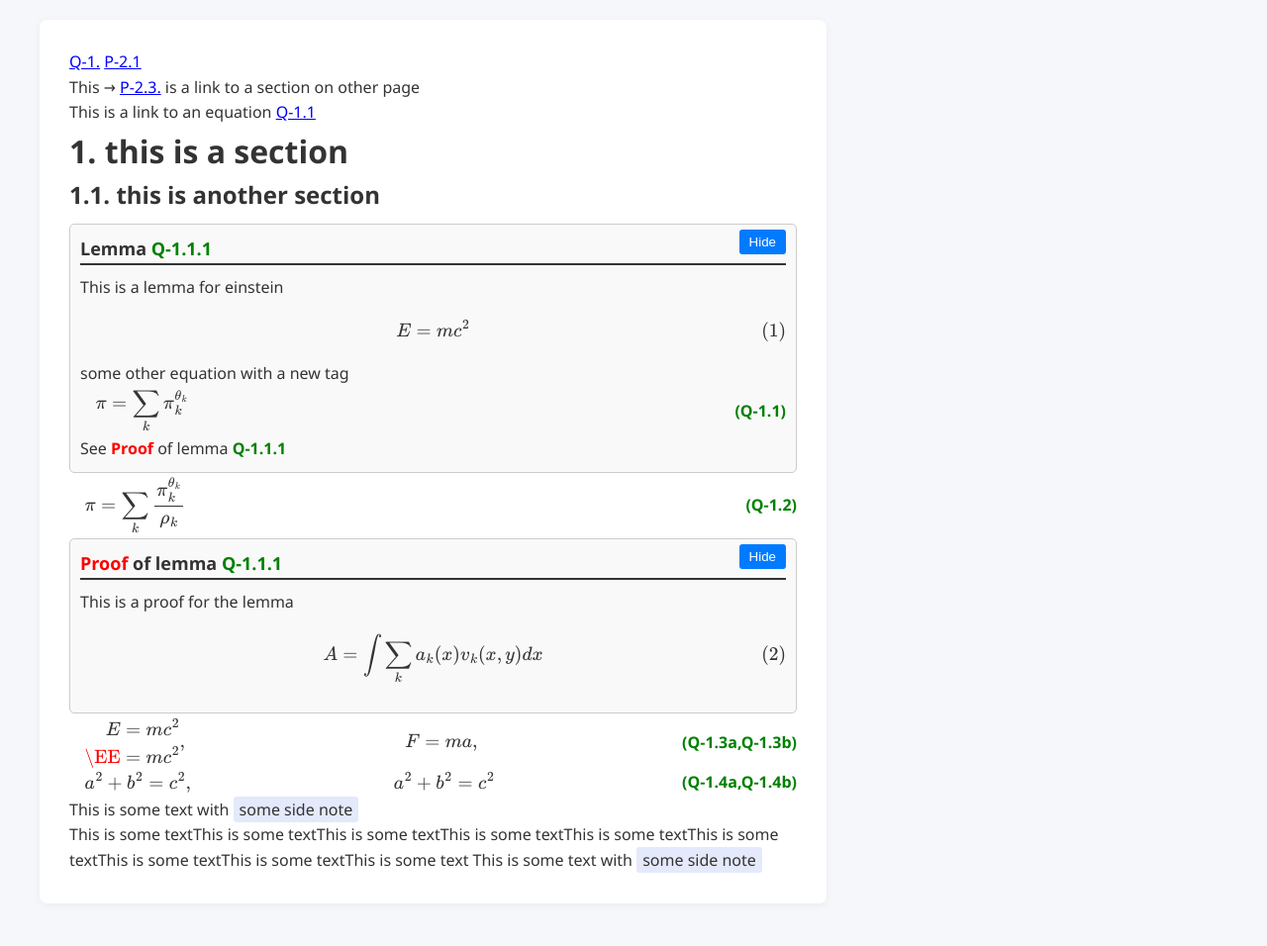
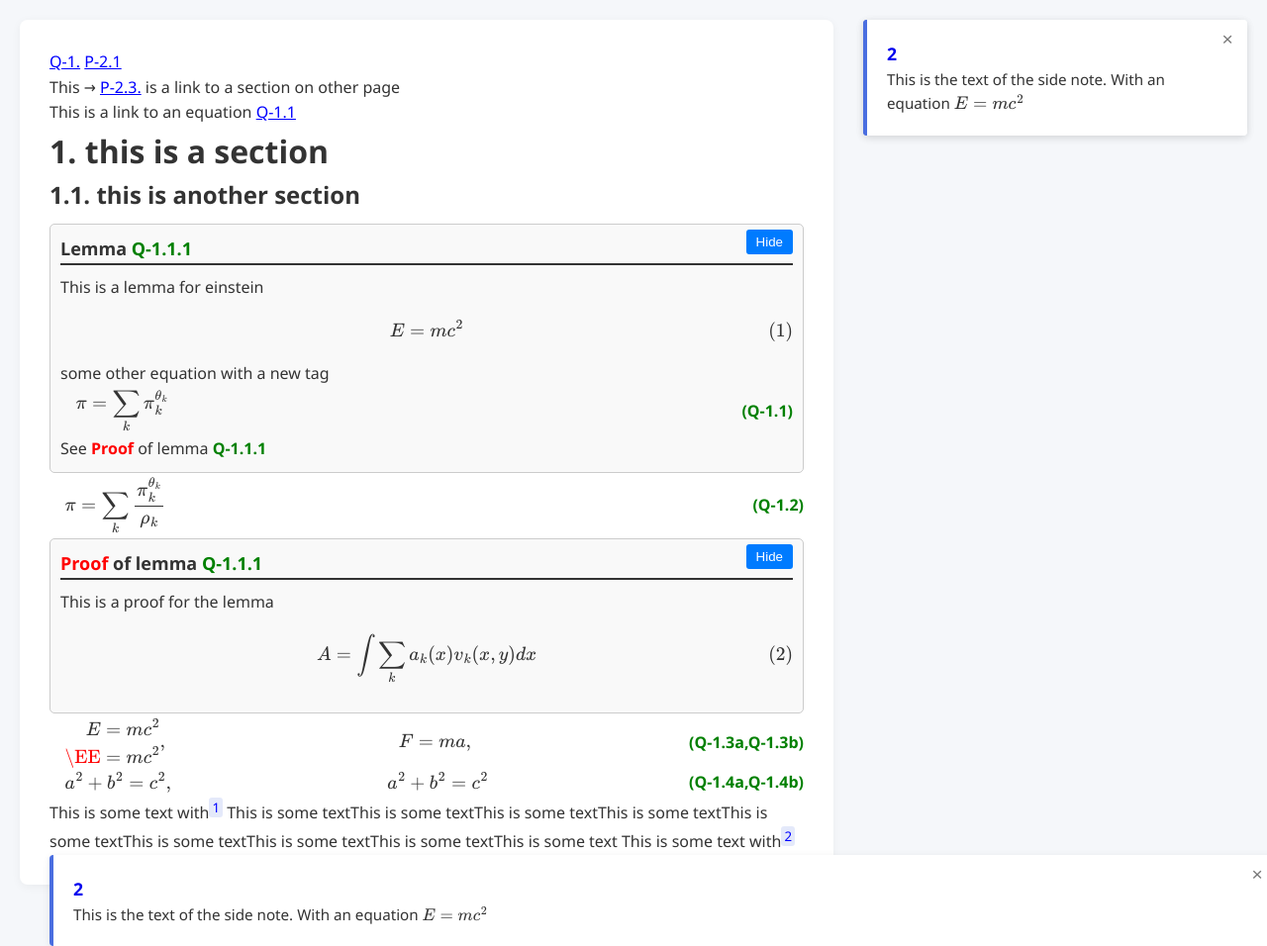
Before and after one commit to FranciscoVasconcelos/sciblog, a Jekyll site: the page built from _posts/2025-10-11-welcome-to-jekyll.markdown, in a window 1280 px wide. Shown: the whole page at 99% size. Built offline with Jekyll 4.4.1, drawn with Linux system fonts in a browser that asks for light colours; before the commit the page ends 933 px from its top, so only the background shows below that.

Commit message:
cannot repeat and display notes correctly

```diff
--- a/_layouts/side-notes.html
+++ b/_layouts/side-notes.html
@@ -19,7 +19,7 @@
   }
 
 .container {
-    max-width: 1200px;
+    max-width: 2000px;
     margin: 0 auto;
     display: flex;
     gap: 30px;
@@ -77,6 +77,10 @@
     font-size: 0.95rem;
 }
 
+.side-note a{
+    text-decoration: none;
+}
+
 .note-number {
     display: inline-block;
     background: #4a6ee0;
@@ -92,11 +96,12 @@
 
 .highlight {
     background-color: rgba(74, 110, 224, 0.15);
-    padding: 2px 6px;
+    padding: 1px 3px;
     border-radius: 3px;
     cursor: pointer;
     transition: all 0.2s;
     position: relative;
+    color: blue;
 }
 
 .highlight:hover {
--- a/_plugins/extra/balloon.css
+++ b/_plugins/extra/balloon.css
@@ -20,7 +20,7 @@
             border-radius: 20px;
             padding: 20px;
             box-shadow: 5px 5px 0 #333;
-            max-width: 300px;
+            max-width: 3000px;
             font-size: 16px;
             line-height: 1.4;
         }
--- a/_plugins/extra/repeat.js
+++ b/_plugins/extra/repeat.js
@@ -244,8 +244,8 @@
             ...options
         };
 
-        console.log(element);
-        console.log(contentElement);
+        // console.log(element);
+        // console.log(contentElement);
 
         // Store balloon configuration
         this.balloons.set(element, config);
@@ -255,18 +255,18 @@
         element.addEventListener('mouseleave', (e) => this.handleElementLeave(e));
         element.addEventListener('mousemove', (e) => this.updatePositionFromEvent(e));
 
-        // Add balloon indicator
-        element.style.position = 'relative';
-        if (!element.querySelector('.balloon-indicator')) {
-            const indicator = document.createElement('span');
-            indicator.className = 'balloon-indicator';
-            indicator.innerHTML = '🎈';
-            indicator.style.position = 'absolute';
-            indicator.style.top = '-5px';
-            indicator.style.right = '-5px';
-            indicator.style.fontSize = '12px';
-            element.appendChild(indicator);
-        }
+        // // Add balloon indicator
+        // element.style.position = 'relative';
+        // if (!element.querySelector('.balloon-indicator')) {
+        //     const indicator = document.createElement('span');
+        //     indicator.className = 'balloon-indicator';
+        //     indicator.innerHTML = '🎈';
+        //     indicator.style.position = 'absolute';
+        //     indicator.style.top = '-5px';
+        //     indicator.style.right = '-5px';
+        //     indicator.style.fontSize = '12px';
+        //     element.appendChild(indicator);
+        // }
 
         return this;
     }
@@ -429,8 +429,8 @@
         // we use the viewport-relative coordinates directly
         this.balloonContainer.style.left = x + 'px';
         this.balloonContainer.style.top = y + 'px';
-        console.log("Ballon Container Rekt");
-        console.log(this.balloonContainer.getBoundingClientRect());
+        // console.log("Ballon Container Rekt");
+        // console.log(this.balloonContainer.getBoundingClientRect());
     }
 
     updateTailPosition(position) {
@@ -444,7 +444,6 @@
         window.removeEventListener('resize', this.resizeHandler);
         this.clearAllBalloons();
     }
-
 }
 
 // const niggaLinks = ["/jekyll/update/2025/10/11/goodbye-to-jekyll.html","/jekyll/update/2025/10/11/welcome-to-jekyll.html"];
@@ -456,13 +455,13 @@
     // console.log(el.href);
 
     // console.log("Niggaaaaa");
-    console.log("Reference Element:");
-    console.log(refElem);
+    // console.log("Reference Element:");
+    // console.log(refElem);
 
     callback = (elem) => {
       console.log("Get the element callback...");
       console.log(elem);
-      console.log(refElem);
+      // console.log(refElem);
       elem.style.display = 'block';
       comicBalloon.addBalloon(refElem, elem, { position: "top" });
       comicBalloon.showBalloonOnElement(refElem);
--- a/_plugins/jekyll-science.rb
+++ b/_plugins/jekyll-science.rb
@@ -92,9 +92,7 @@
   url  = page['url']
   acronym = page['acronym']
 
-  if !level
-    level = site.config[envname]["countby"]
-   end
+  level = site.config[envname]["countby"] if !level
   # Get the number from the section counters
   number_str = get_number_from_context(context,level)
   label_str = acronym + "-" + number_str + (envcounter.class == Array ? "" : envcounter.to_s)
@@ -115,12 +113,12 @@
   return label_str,equrl,number_str,anchor
 end
 
-def setupEnv(context,envname)
+def setupEnv(context,envname,countby=0)
   site = context.registers[:site]
 
   # Config for env
   site.config[envname] ||= {}
-  site.config[envname]["countby"] ||= 0
+  site.config[envname]["countby"] ||= countby
 
   # Counter for env
   context[envname] ||= {}
@@ -832,10 +830,13 @@
 
     def render(context)
 
-      setupEnv(context,'side-note')
+      setupEnv(context,'side-note',countby=-1)
+
       label_str,url,number_str,anchor = genRef(context,'side-note',@label,level=nil,subeq=false,ref="note-ref-")
       context['side-note']["counter"] += 1;
 
+      page = context.registers[:page]
+      raise "To use side note you must set layout:side-notes" if page['layout'] != "side-notes"
       note_content = super
 
       # @@counter += 1
@@ -843,23 +844,25 @@
       # note_id = "note-#{@@counter}"
       note = {
         'id' => anchor,
-        'label' => label_str,
+        'label' => label_str.sub(/.*?-/, ""),
         'url' => url,
         'content' => note_content,
         'title' => @title
       }
 
-      highlighted = %(<span class="highlight" data-note="#{anchor}" onclick="toggleNote('#{anchor}')">#{@highlight}</span>)
+      js = generate_javascript_notes(note)
+      page['JavaScript'] ||= ''
+      page['JavaScript'] << js
 
-      js = generate_javascript_notes(note)
+      # highlighted = %(<span class="highlight" data-note="#{anchor}" onclick="toggleNote('#{anchor}')">#{@highlight}</span><sup>#{note['label']}</sup>))
+      %(<sup class="highlight" data-note="#{anchor}" onclick="toggleNote('#{anchor}')">#{note['label']}</sup>)
+
+
+
       # Return the element together with the JavaScript
-      <<~HTML
-      #{highlighted}
-
-      <script>
-        #{js}
-      </script>
-      HTML
+      # <<~HTML
+      # #{highlighted} <script> #{js} </script>
+      # HTML
     end
   end
 end
@@ -891,7 +894,8 @@
     // Note #{note['id']}
     const noteElement#{id} = document.createElement('div');
     noteElement#{id}.id = '#{note['id']}';
-    noteElement#{id}.className = 'side-note hidden';
+    noteElement#{id}.className = 'side-note active';
+    noteElement#{id}.style.display = 'block';
     noteElement#{id}.innerHTML = \`
       <button class="close-btn" data-note="#{note['id']}" onclick="hideNote('#{note['id']}')">×</button>
       <h3><a href="#{note['url']}">#{note['label']}</a> #{note['title']}</h3>
@@ -1286,6 +1290,7 @@
       injectAtEndBody(post,extra_content)
       injectAtBeginBody(post,commands)
       injectAtBeginBody(post,ballon_style)
+      injectAtEndBody(post,"<script>#{post['JavaScript']}</script>")
       # injectAtBeginBody(post,side_notes_extra)
       AppendAllEnvStyles(site,post)
     end
--- a/_posts/2025-10-11-welcome-to-jekyll.markdown
+++ b/_posts/2025-10-11-welcome-to-jekyll.markdown
@@ -52,7 +52,8 @@
 \end{split},\\F = ma,\\a^2 + b^2 = c^2,\\a^2 + b^2 = c^2
 {% endgridequations %}
 
-This is some text with {% sidenote "some side note" %} This is the text of the side note. With an equation $E=mc^2$ {% endsidenote %}
+This is some text with{% sidenote "some side note" %} This is the text of the side note. With an equation $E=mc^2$ {% endsidenote %} This is some textThis is some textThis is some textThis is some textThis is some textThis is some textThis is some textThis is some textThis is some text
+This is some text with{% sidenote "some side note" %} This is the text of the side note. With an equation $E=mc^2$ {% endsidenote %}
 
-This is some textThis is some textThis is some textThis is some textThis is some textThis is some textThis is some textThis is some textThis is some text
-This is some text with {% sidenote "some side note" %} This is the text of the side note. With an equation $E=mc^2$ {% endsidenote %}
+
+<repeat-element> note-ref-Q-2 </repeat-element>
```
Also changed, not shown: other parts of _layouts/side-notes.html (+11 -9 lines).
